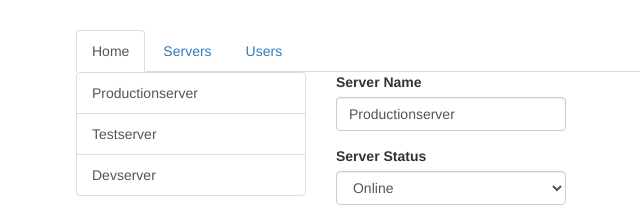
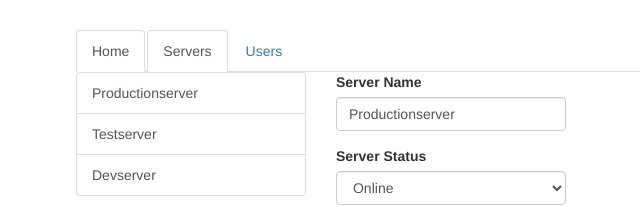
Before and after one commit to AtharLaique/AngularRoutingLearning, an Angular app: page /server in a window 1280 px wide. Shown: the top 207 px of the page, without its empty margins (189-829 px from the left). Built offline with nearby package versions, Linux system fonts and the light colour scheme.

Commit message:
Styling active route and understandin of exact:true

```diff
--- a/src/app/app.component.html
+++ b/src/app/app.component.html
@@ -2,9 +2,15 @@
   <div class="row">
     <div class="col-xs-12 col-sm-10 col-md-8 col-sm-offset-1 col-md-offset-2">
       <ul class="nav nav-tabs">
-        <li role="presentation" class="active"><a routerLink="/">Home</a></li>
-        <li role="presentation"><a routerLink="/server">Servers</a></li>
-        <li role="presentation"><a [routerLink]="['/user']">Users</a></li>
+        <li role="presentation" class="active" routerLinkActive="active"  [routerLinkActiveOptions]="{exact:true}">
+          <a routerLink="/">Home</a>
+        </li>
+        <li role="presentation"  routerLinkActive="active">
+          <a routerLink="/server">Servers</a>
+        </li>
+        <li role="presentation"  routerLinkActive="active">
+          <a [routerLink]="['/user']">Users</a>
+        </li>
       </ul>
     </div>
   </div>
```
